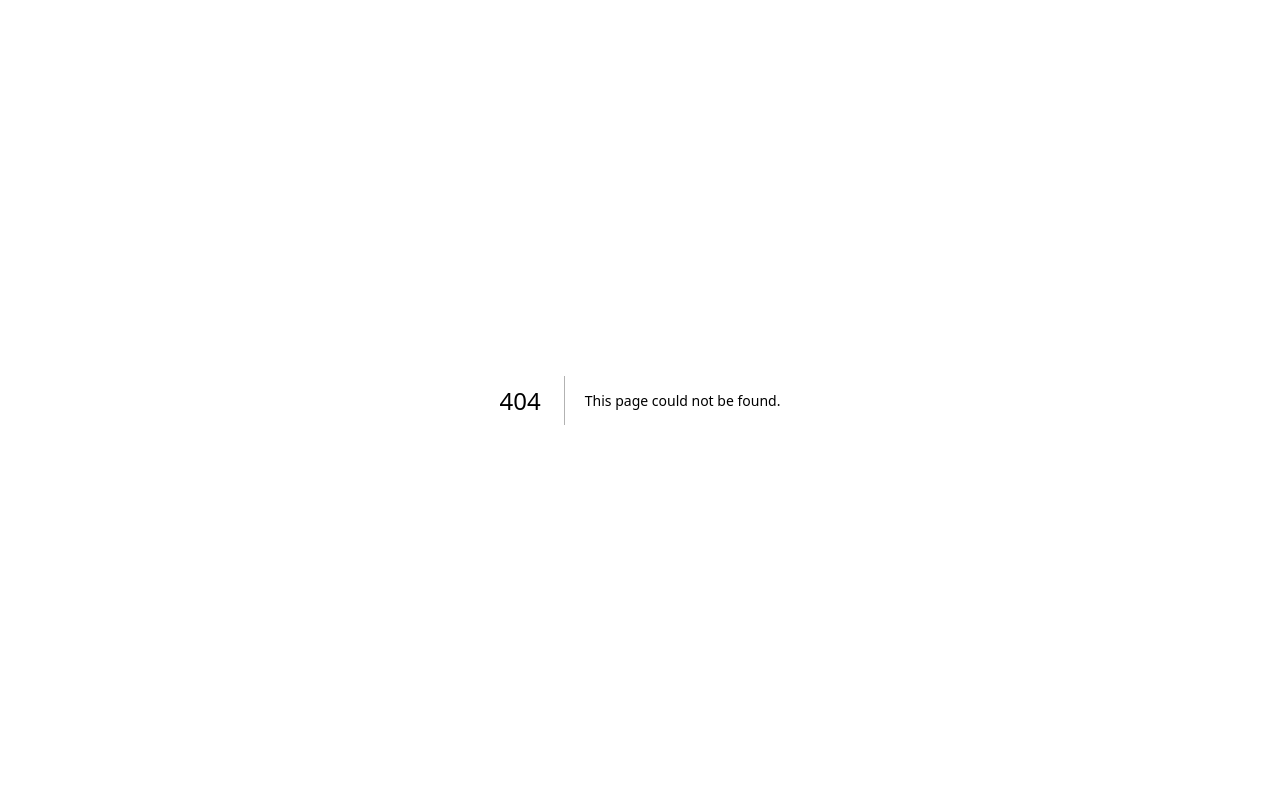
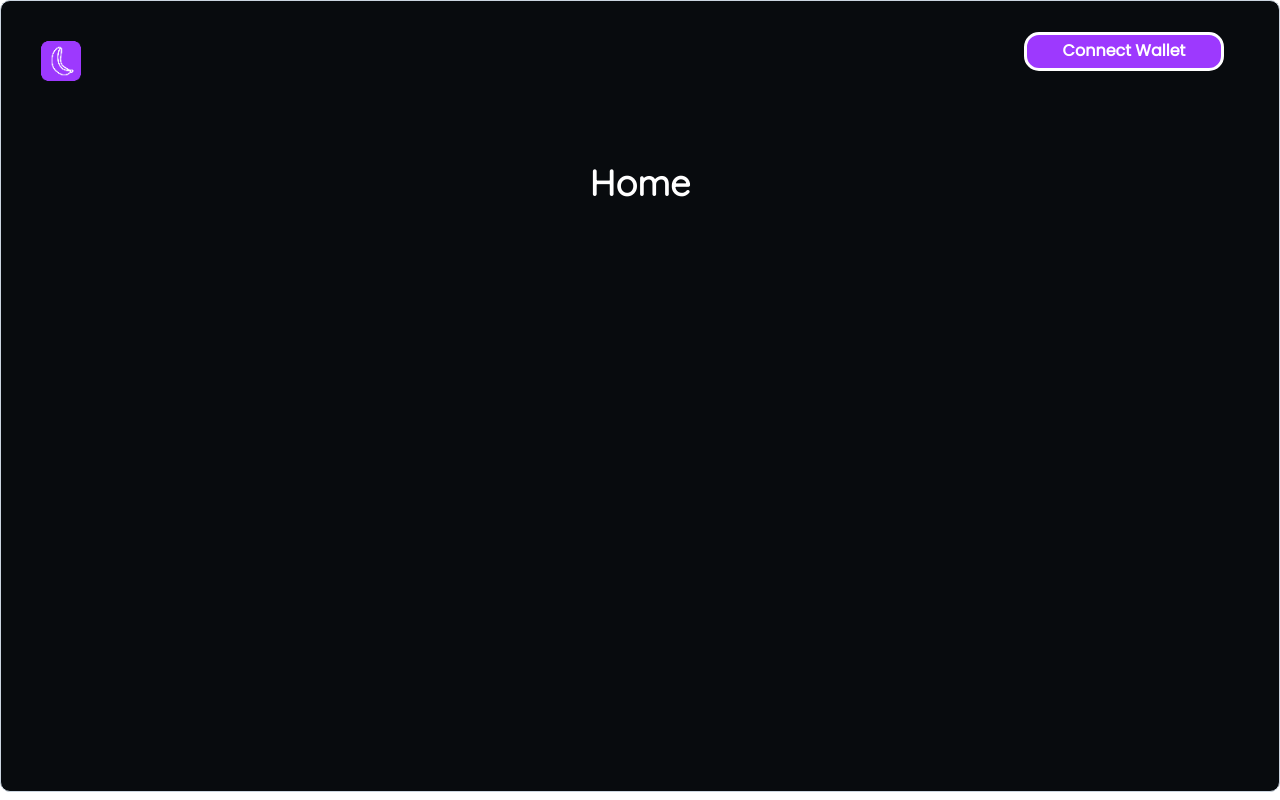
Before and after one commit to francostan/Itesa-viral-p5, a Next.js app in the folder itesa/: page /homeuser in a window 1280 px wide. Before the commit this address had no page. Built offline with nearby package versions, Linux system fonts and the light colour scheme.

Commit message:
Metamask integration-front-end

```diff
--- a/itesa/components/WalletCard.js
+++ b/itesa/components/WalletCard.js
@@ -1,7 +1,26 @@
 import React, { useState, useEffect } from "react";
 import { ethers } from "ethers";
+import Swal from "sweetalert2";
+import {
+  Box,
+  VStack,
+  Heading,
+  FormControl,
+  FormLabel,
+  Text,
+  Input,
+  HStack,
+  Checkbox,
+  Button,
+  Image,
+  Flex,
+  Spacer,
+  useMediaQuery,
+} from "@chakra-ui/react";
+import Link from "next/link";
 
 const WalletCard = () => {
+  const [isLargerThan1280] = useMediaQuery("(min-width: 800px)");
   const [errorMessage, setErrorMessage] = useState(null);
   const [defaultAccount, setDefaultAccount] = useState(null);
   const [userBalance, setUserBalance] = useState(null);
@@ -10,12 +29,11 @@ const WalletCard = () => {
   useEffect(() => {
     //Button ID
     const connectButton = document.getElementById("connect");
+    //Click Event
 
-    //Click Event
     connectButton.addEventListener("click", () => {
       connectWalletHandler();
     });
-
     const connectWalletHandler = () => {
       if (window.ethereum && window.ethereum.isMetaMask) {
         console.log("MetaMask Here!");
@@ -31,10 +49,12 @@ const WalletCard = () => {
             setErrorMessage(error.message);
           });
       } else {
-        console.log("Need to install MetaMask");
-        setErrorMessage(
-          "Please install MetaMask browser extension to interact"
-        );
+        Swal.fire({
+          icon: "error",
+          title: "No tenes instalado metamask",
+          confirmButtonText:
+            '<a target="_blank" href="https://metamask.io/download/">Instalar Metamask</a>',
+        });
       }
     };
 
@@ -61,15 +81,17 @@ const WalletCard = () => {
     };
 
     // listen for account changes
-    window.ethereum.on("accountsChanged", accountChangedHandler);
-
+    if (window.ethereum && window.ethereum.isMetaMask) {
+      window.ethereum.on("accountsChanged", accountChangedHandler),
         window.ethereum.on("chainChanged", chainChangedHandler);
+    }
   }, []);
 
   return (
-    <div className="walletCard">
+    <>
+      {/* <div className="walletCard">
         <h4> {"Connection to MetaMask using window.ethereum methods"} </h4>
-      <button id="connect">{connButtonText}</button>
+
         <div className="accountDisplay">
           <h3>Address: {defaultAccount}</h3>
         </div>
@@ -77,7 +99,61 @@ const WalletCard = () => {
           <h3>Balance: {userBalance}</h3>
         </div>
         {errorMessage}
+      </div> */}
+
+      {isLargerThan1280 ? (
+        <div>
+          <button className="metamask-xl" id="connect">
+            {connButtonText}
+          </button>
         </div>
+      ) : (
+        <div>
+          <button className="metamask-xs" id="connect">
+            {connButtonText}
+          </button>
+        </div>
+      )}
+
+      <Box
+        backgroundColor="#080B0E"
+        h="99vh"
+        w="100%"
+        p={[8, 10]}
+        mx="auto"
+        border={["none", "1px"]}
+        borderColor={["", "gray.300"]}
+        borderRadius={10}
+      >
+        <Flex mb={20}>
+          <Box>
+            <Link href="/home">
+              <Image
+                boxSize="40px"
+                objectFit="cover"
+                src="/banana.png"
+                alt="Itesa Coin"
+              />
+            </Link>
+          </Box>
+          <Spacer />
+          {/* <Box>
+            <div id="connect">
+              <Button colorScheme="" variant="solid" w={["full", "auto"]}>
+                {" "}
+                {connButtonText}{" "}
+              </Button>
+            </div>
+          </Box> */}
+        </Flex>
+        <VStack spacing={4} align="flex-start" w="full">
+          <VStack spacing={1} align={["center", "center"]} mb={3} w="full">
+            {" "}
+            <Heading color="white"> Home</Heading>
+          </VStack>
+        </VStack>
+      </Box>
+    </>
   );
 };
 
--- a/itesa/package.json
+++ b/itesa/package.json
@@ -41,6 +41,7 @@
     "redux-thunk": "^2.4.2",
     "sequelize": "^6.25.7",
     "sequelize-cli": "^6.5.2",
-    "speakeasy": "^2.0.0"
+    "speakeasy": "^2.0.0",
+    "sweetalert2": "^11.6.14"
   }
 }
--- a/itesa/pages/2fa.js
+++ b/itesa/pages/2fa.js
@@ -15,6 +15,8 @@ import axios from "../config/axios";
 import handleInput from "../reactHooks/handleInput";
 import { useDispatch, useSelector } from "react-redux";
 import { login } from "../store/reducers/userSlice";
+
+import Link from "next/link";
 
 export default function Login() {
   const secreto = handleInput();
@@ -36,7 +38,7 @@ export default function Login() {
     <Box
       backgroundColor="#080B0E"
       h="99vh"
-      w={["full", "md"]}
+      w="100%"
       p={[8, 10]}
       mx="auto"
       border={["none", "1px"]}
@@ -47,12 +49,14 @@ export default function Login() {
         <VStack spacing={1} align={["center", "center"]} mb={3} w="full">
           {" "}
           <HStack mb={20}>
+            <Link href="/home">
               <Image
                 boxSize="40px"
                 objectFit="cover"
                 src="/banana.png"
                 alt="Itesa Coin"
               />
+            </Link>
             <Heading color="white"> Itesa </Heading>{" "}
             <Heading color="#9d39fe"> Coin</Heading>{" "}
           </HStack>
--- a/itesa/pages/_app.js
+++ b/itesa/pages/_app.js
@@ -3,6 +3,7 @@ import { Provider } from "react-redux";
 import { ChakraProvider, CssReset } from "@chakra-ui/react";
 import { defineStyle, defineStyleConfig } from "@chakra-ui/react";
 import { theme } from "../styles/theme";
+import "../styles/globals.css";
 
 function MyApp({ Component, pageProps }) {
   return (
--- a/itesa/pages/metamask.js
+++ b/itesa/pages/homeuser.js
@@ -1,7 +1,7 @@
 import React from "react";
 import WalletCard from "../components/WalletCard";
 
-const metamask = () => {
+const HomeUser = () => {
   return (
     <div>
       <WalletCard />
@@ -9,4 +9,4 @@ const metamask = () => {
   );
 };
 
-export default metamask;
+export default HomeUser;
--- a/itesa/pages/register.js
+++ b/itesa/pages/register.js
@@ -35,9 +35,9 @@ export default function Registro() {
 
   return (
     <Box
-      backgroundColor="#201925"
+      backgroundColor="#080B0E"
       h="99vh"
-      w={["full", "md"]}
+      w="100%"
       p={[8, 10]}
       mx="auto"
       border={["none", "1px"]}
--- a/itesa/styles/globals.css
+++ b/itesa/styles/globals.css
@@ -9,6 +9,36 @@ body {
 a {
   color: inherit;
   text-decoration: none;
+}
+.metamask-xs {
+  position: absolute;
+  z-index: 3;
+  color: white;
+  border: 3px solid white;
+  background-color: #9d39fe;
+  border-radius: 15px;
+  height: 5%;
+  width: 40%;
+
+  font-weight: bold;
+  align-items: center;
+  top: 4%;
+  left: 55%;
+}
+.metamask-xl {
+  position: absolute;
+  z-index: 3;
+  color: white;
+  border: 3px solid white;
+  background-color: #9d39fe;
+  border-radius: 15px;
+  height: 5%;
+  width: 200px;
+
+  font-weight: bold;
+  align-items: center;
+  top: 4%;
+  left: 80%;
 }
 
 * {
--- a/itesa/styles/theme.js
+++ b/itesa/styles/theme.js
@@ -13,11 +13,11 @@ export const theme = extendTheme({
     Button: {
       variants: {
         solid: {
-          border: "3px solid white", // change the appearance of the border
+          border: "3px solid white",
           background: "#9d39fe",
           borderRadius: "15px",
 
-          fontWeight: "bold", // change the font weight}
+          fontWeight: "bold",
         },
       },
     },
```
Also changed, not shown: itesa/pages/home.js (+11 -3 lines), itesa/pages/login.js (+5 -3 lines). Lines whose indentation alone changed are shown as unchanged.
